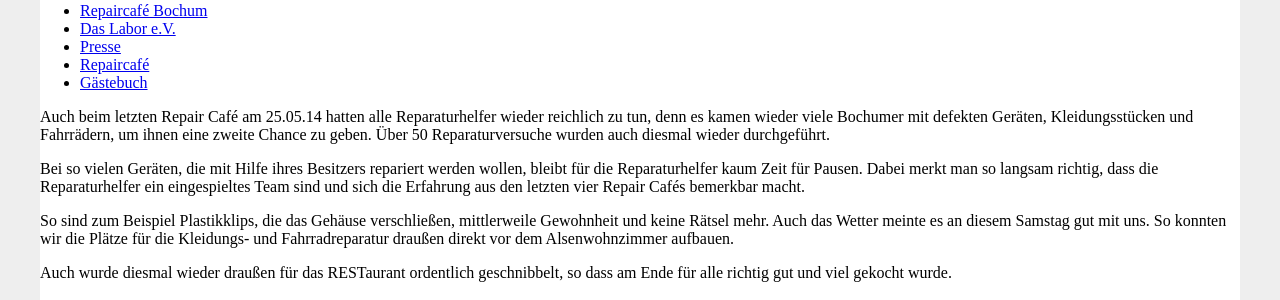
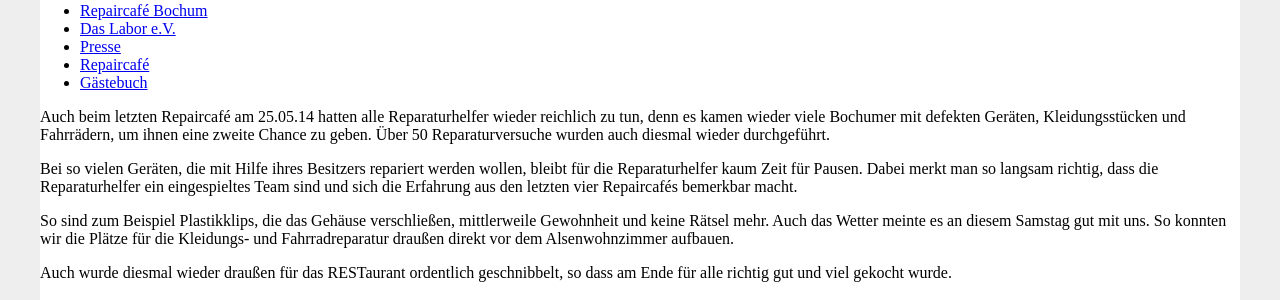
Before and after one commit to das-labor/repaircafe-bochum.de, a Jekyll site: the page built from _posts/2014-05-25-das-repaircafe-boomt.md, in a window 1280 px wide. Shown: the part 246-546 px from the top of the page. Built offline with Jekyll 4.4.1, drawn with Linux system fonts in a browser that asks for light colours; nearby versions of some CDN libraries; library files that are not in the unit come from our copies; comment, search, counter and statistics services are not loaded.

Commit message:
8========D

```diff
--- a/_posts/2014-05-25-das-repaircafe-boomt.md
+++ b/_posts/2014-05-25-das-repaircafe-boomt.md
@@ -1,12 +1,12 @@
 ---
-title: Das Repair Cafe Boomt!
+title: Das Repaircafe Boomt!
 layout: default
 author: Laurenz
 ---
 
-Auch beim letzten Repair Café am 25.05.14 hatten alle Reparaturhelfer wieder reichlich zu tun, denn es kamen wieder viele Bochumer mit defekten Geräten, Kleidungsstücken und Fahrrädern, um ihnen eine zweite Chance zu geben. Über 50 Reparaturversuche wurden auch diesmal wieder durchgeführt.
+Auch beim letzten Repaircafé am 25.05.14 hatten alle Reparaturhelfer wieder reichlich zu tun, denn es kamen wieder viele Bochumer mit defekten Geräten, Kleidungsstücken und Fahrrädern, um ihnen eine zweite Chance zu geben. Über 50 Reparaturversuche wurden auch diesmal wieder durchgeführt.
 
-Bei so vielen Geräten, die mit Hilfe ihres Besitzers repariert werden wollen, bleibt für die Reparaturhelfer kaum Zeit für Pausen. Dabei merkt man so langsam richtig, dass die Reparaturhelfer ein eingespieltes Team sind und sich die Erfahrung aus den letzten vier Repair Cafés bemerkbar macht.
+Bei so vielen Geräten, die mit Hilfe ihres Besitzers repariert werden wollen, bleibt für die Reparaturhelfer kaum Zeit für Pausen. Dabei merkt man so langsam richtig, dass die Reparaturhelfer ein eingespieltes Team sind und sich die Erfahrung aus den letzten vier Repaircafés bemerkbar macht.
 
 So sind zum Beispiel Plastikklips, die das Gehäuse verschließen, mittlerweile Gewohnheit und keine Rätsel mehr. Auch das Wetter meinte es an diesem Samstag gut mit uns. So konnten wir die Plätze für die Kleidungs- und Fahrradreparatur draußen direkt vor dem Alsenwohnzimmer aufbauen.
 
```
Also changed, not shown: _posts/2014-04-26-erstes-repaircafe-in-der-hochschule-bochum.md (+2 -2 lines), _posts/2014-05-20-repair-cafe-im-alsenwohzimmer.md (+2 -2 lines), _posts/2014-08-04-naechsts-repaircafe.md (+2 -2 lines).
